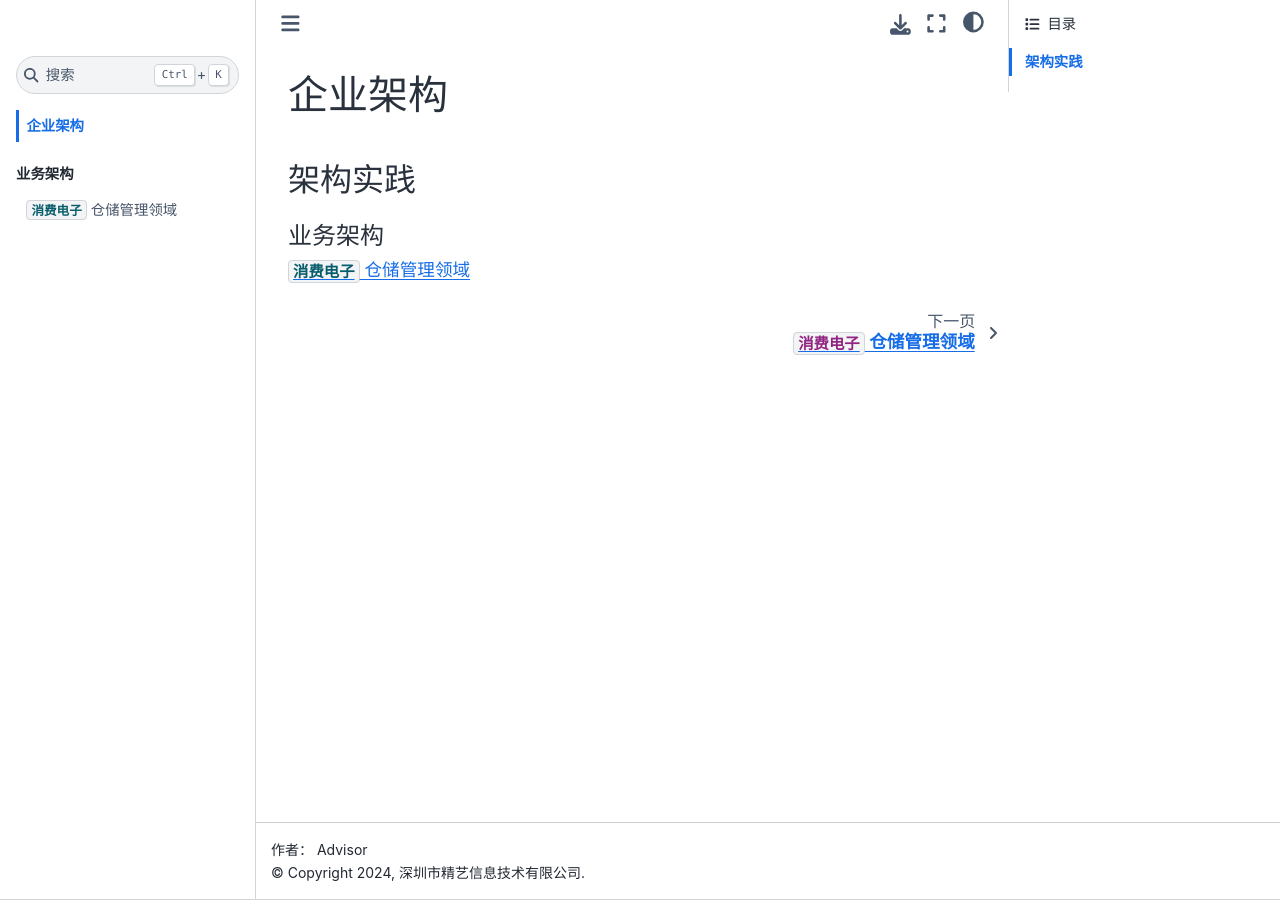
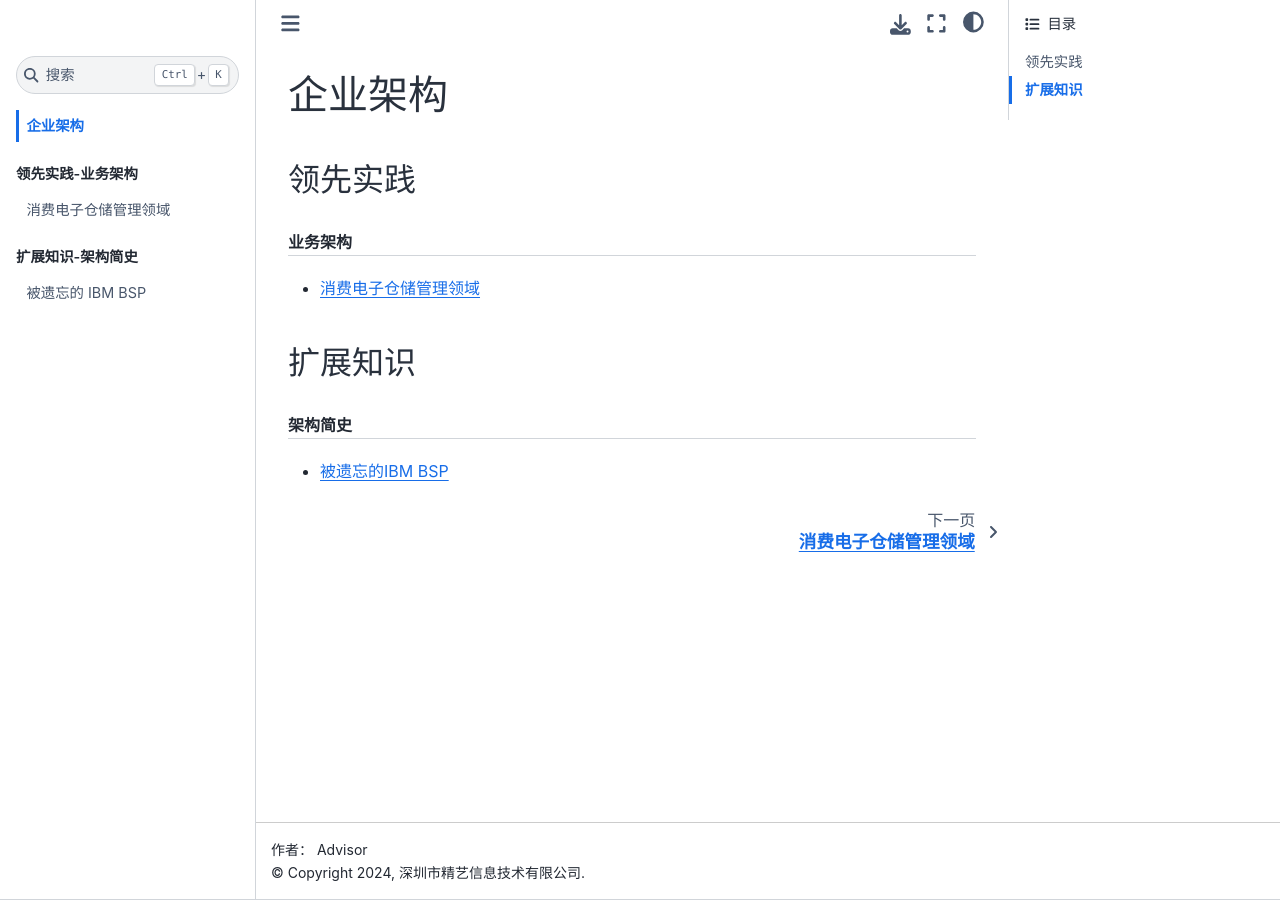
Before and after one commit to fineartit/enterprise-architecture, a Sphinx documentation site: the page built from docs/source/index.md, in a window 1280 px wide. Built offline with Sphinx 7.4.7 and the Sphinx Book theme 1.1.4, drawn with Linux system fonts in a browser that asks for light colours; a script that is not in the unit is left out.

Commit message:
update index.md

````diff
--- a/docs/source/index.md
+++ b/docs/source/index.md
@@ -1,10 +1,27 @@
 # 企业架构
 
-## 架构实践
+## 领先实践
+
+```{rubric} 业务架构
+```
+
+* [消费电子仓储管理领域](practices/business_architecture/warehouse_management.md)
 
 ```{toctree}
-:maxdepth: 1
-:caption: 业务架构
-
+:hidden:
+:caption: 领先实践-业务架构
 practices/business_architecture/warehouse_management.md
 ```
+
+## 扩展知识
+
+```{rubric} 架构简史
+```
+
+* [被遗忘的IBM BSP](extras/ibm_bsp.md)
+
+```{toctree}
+:hidden:
+:caption: 扩展知识-架构简史
+extras/ibm_bsp.md
+```
````
Also changed, not shown: docs/source/extras/ibm_bsp.md (added, +38 -0 lines), docs/source/practices/business_architecture/warehouse_management.md (+1 -1 lines).
